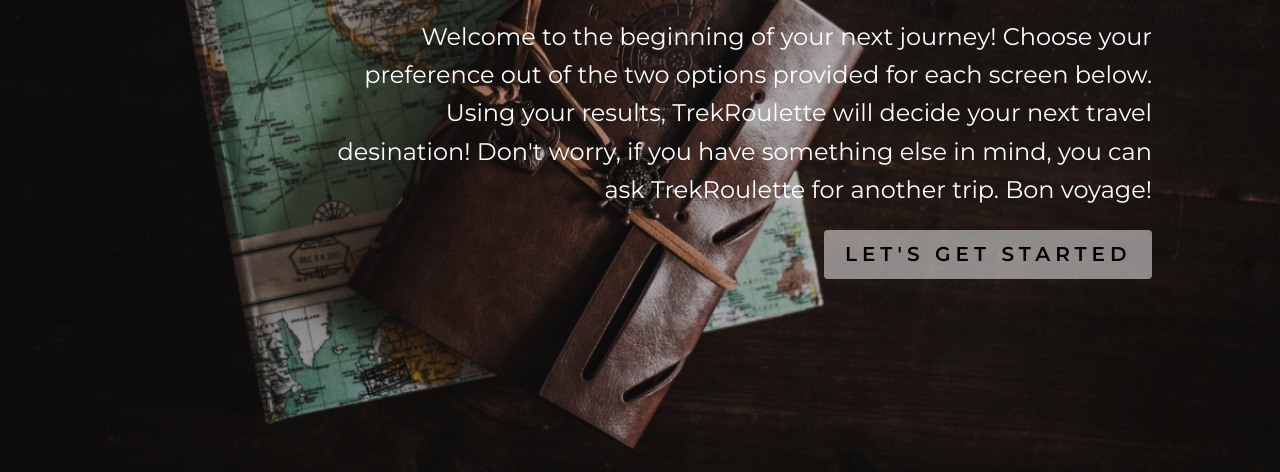
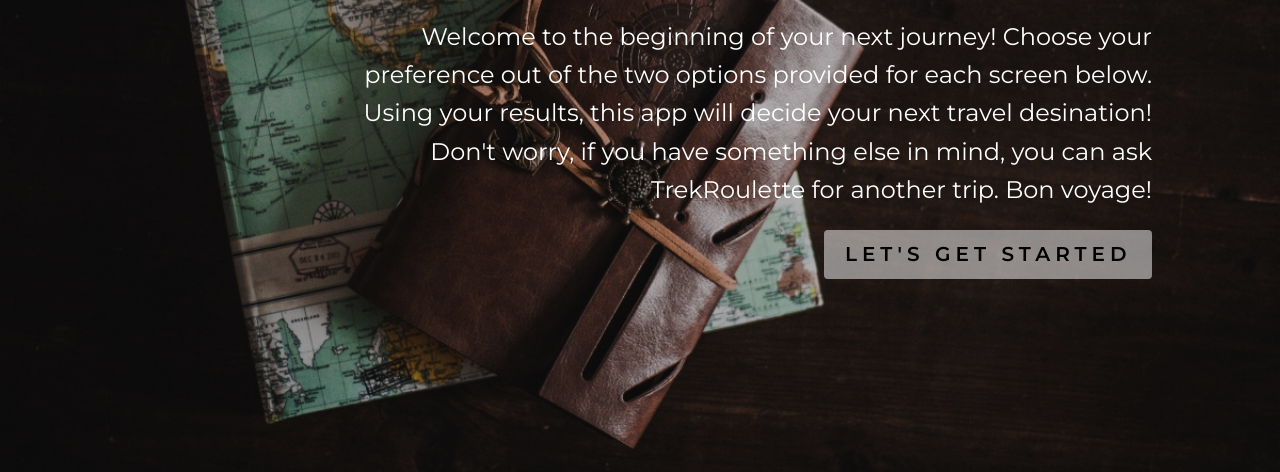
Before and after one commit to supervieira/sarahVieiraProjectThree, a plain HTML site: page index.html in a window 1280 px wide. Shown: the part 326-798 px from the top of the page. Drawn offline with nearby package versions, Linux system fonts and the light colour scheme.

Commit message:
updated header p tag content

```diff
--- a/index.html
+++ b/index.html
@@ -18,7 +18,7 @@
         <div class="headerFlexContainer">
             <div class="headerContent wrapper">
                 <h1>where to?</h1>
-                <p>Welcome to the beginning of your next journey! Choose your preference out of the two options provided for each screen below. Using your results, TrekRoulette will decide your next travel desination! Don't worry, if you have something else in mind, you can ask TrekRoulette for another trip. Bon voyage! </p>
+                <p>Welcome to the beginning of your next journey! Choose your preference out of the two options provided for each screen below. Using your results, this app will decide your next travel desination! Don't worry, if you have something else in mind, you can ask TrekRoulette for another trip. Bon voyage! </p>
                 <button class="start">let's get started</button>
             </div>
         </div>
```
